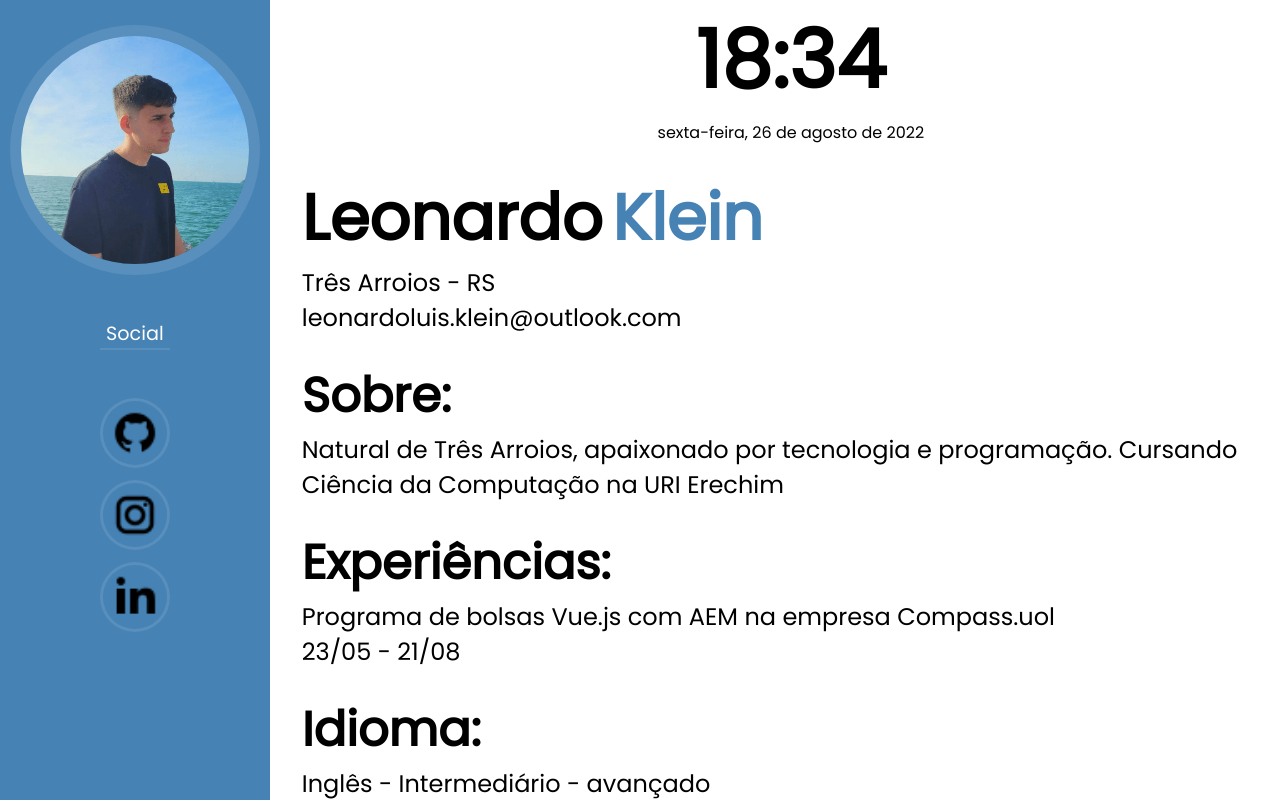
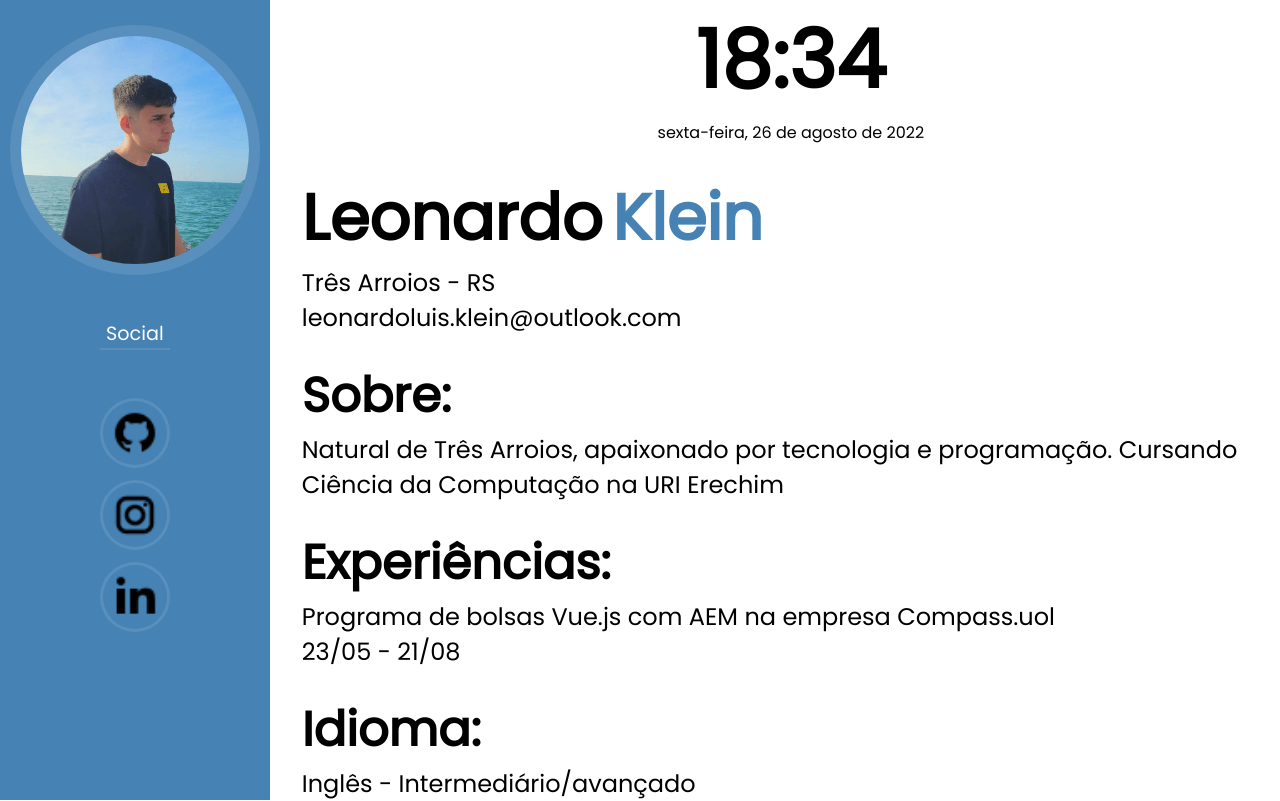
Before and after one commit to LeonardoLuisKlein/port-leonardoklein, a Vue app: page /#/ in a window 1280 px wide. Shown: the top 801 px of the page. Built offline with nearby package versions, Linux system fonts and the light colour scheme.

Commit message:
Refator: tab codes

```diff
--- a/src/components/containers/tab/Tab.vue
+++ b/src/components/containers/tab/Tab.vue
@@ -26,7 +26,7 @@
     <div id="linguagem">
       <br />
       <Titles type="h2" title="Idioma:" nameClass="subTitles" />
-      <Texts text="Inglês - Intermediário - avançado" />
+      <Texts text="Inglês - Intermediário/avançado" />
     </div>
     <div id="skills">
       <br />
```
